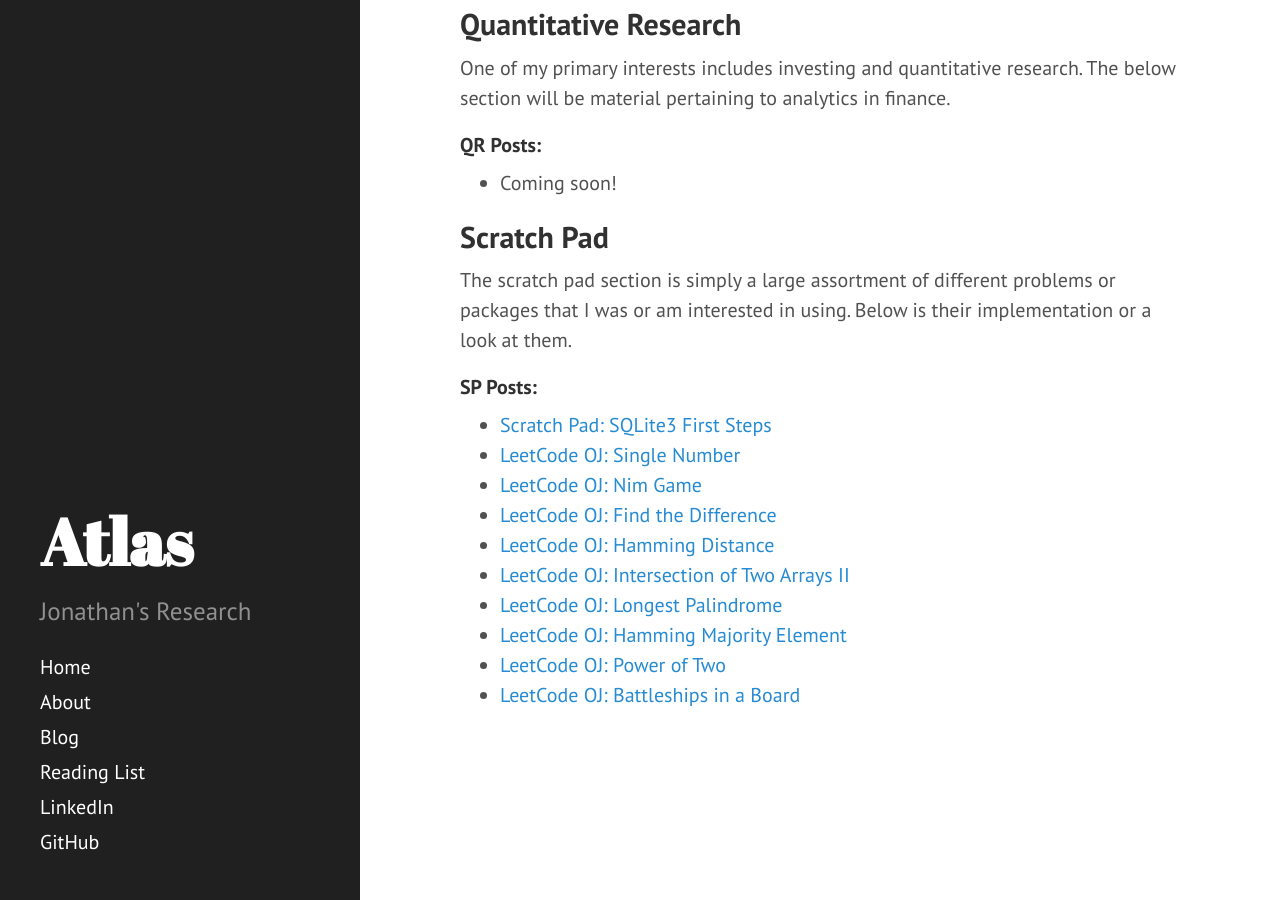
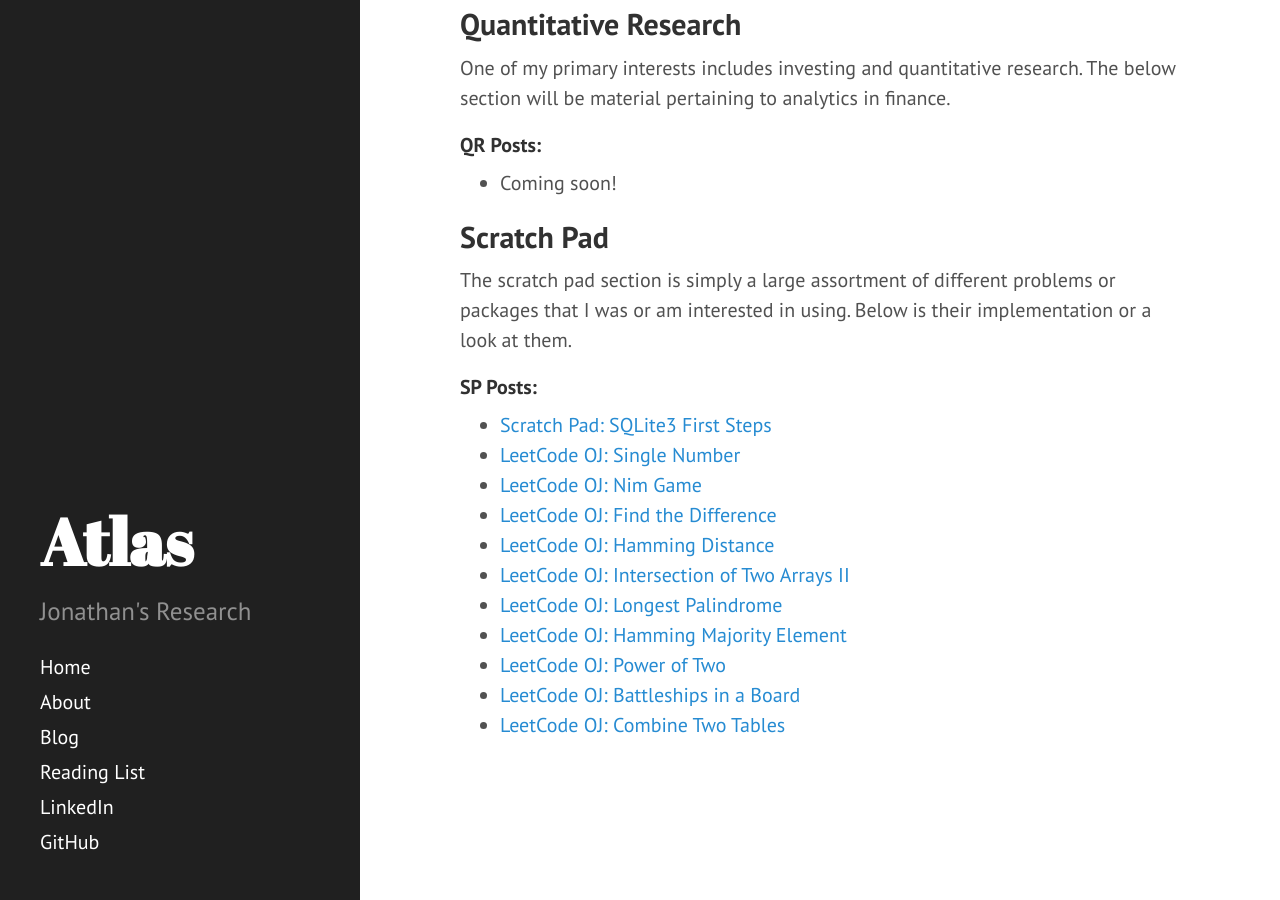
Before and after one commit to JonathanJohann/Research, a Jekyll site: the page built from Blog.md, in a window 1280 px wide and 900 px high, scrolled down 780 px. Built offline with Jekyll 4.4.1, drawn with Linux system fonts in a browser that asks for light colours; Markdown is read by kramdown in place of the engine named in the settings.

Commit message:
Update Blog.md

```diff
--- a/Blog.md
+++ b/Blog.md
@@ -49,3 +49,4 @@ The scratch pad section is simply a large assortment of different problems or pa
 * [LeetCode OJ: Hamming Majority Element](https://jonathanjohann.github.io/Research/2017/01/04/Majority-Element/)
 * [LeetCode OJ: Power of Two](https://jonathanjohann.github.io/Research/2017/01/04/power-of-two/)
 * [LeetCode OJ: Battleships in a Board](https://jonathanjohann.github.io/Research/2017/01/04/Battleships-in-a-Board/)
+* [LeetCode OJ: Combine Two Tables](https://jonathanjohann.github.io/Research/2017/01/04/Combine-two-tables/)
```
